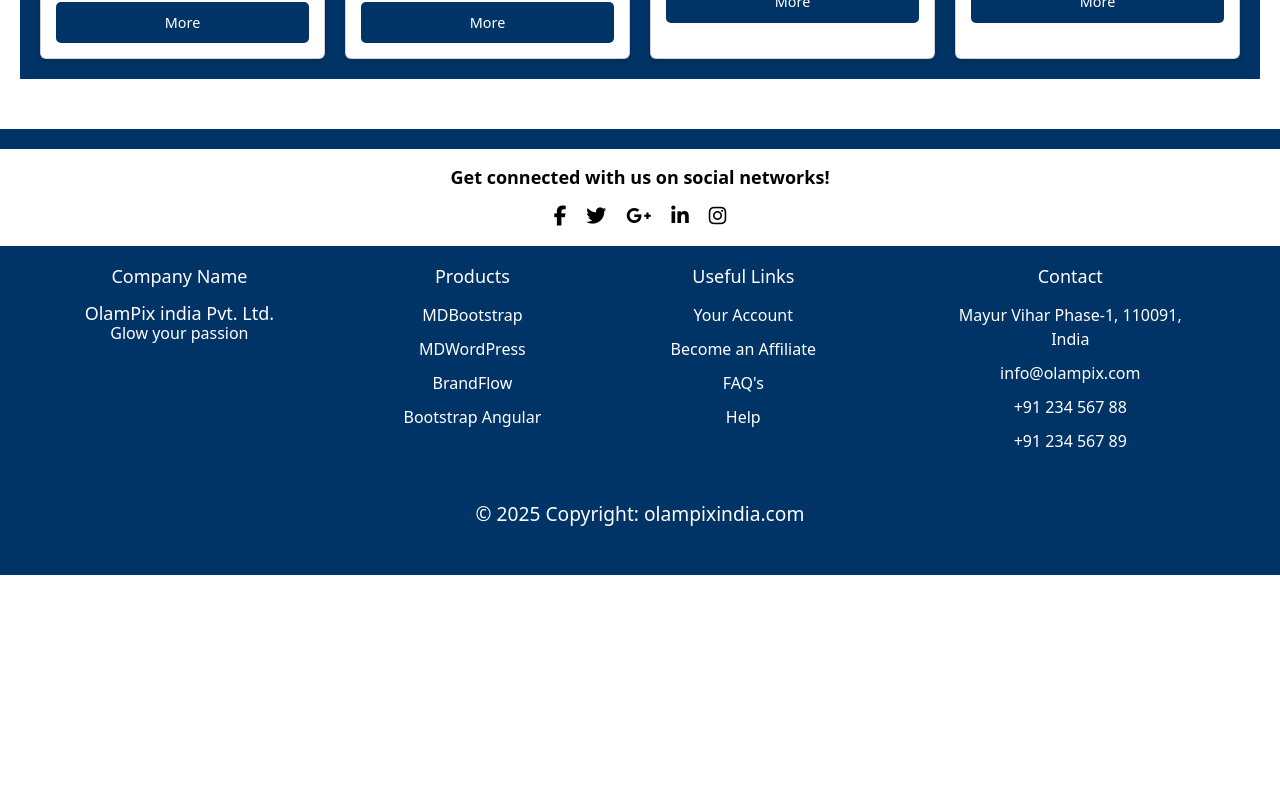
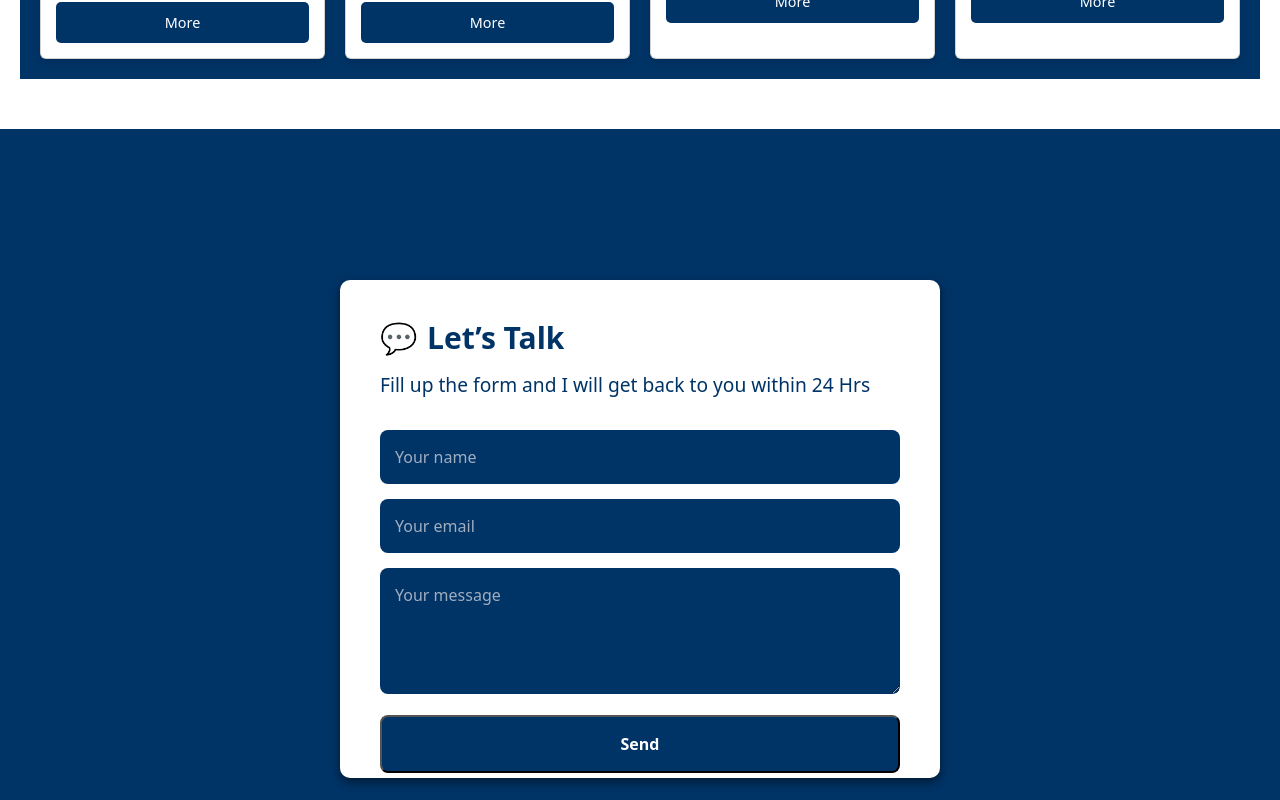
Before and after one commit to ashutoshgangwar/start_olampix, a React (Create React App) app: page / in a window 1280 px wide. Shown: the part 3480-4280 px from the top of the page. Before the commit the page ends 4055 px from the top, so only its background shows below. Built offline with nearby package versions, Linux system fonts and the light colour scheme.

Commit message:
set component foler and move all components are there

```diff
--- a/src/App.css
+++ b/src/App.css
@@ -560,3 +560,97 @@ p {
 .social-icons a:hover {
   color: var(--background-color1); /* Change color slightly on hover */
 }
+
+
+/* for query  */
+
+.query-container {
+  min-height: 100vh;
+  display: flex;
+  justify-content: center;
+  align-items: center;
+  /* background: linear-gradient(to right, #1a202c, #4c51bf); */
+  background: var(--background-color1);
+   /* background: linear-gradient(to right, #9f7aea, #667eea); */
+  margin-bottom: 10px;
+
+
+}
+
+.form-box {
+  background-color: var(--background-color3);
+  color: var(--background-color1);
+  padding: 40px;
+  border-radius: 10px;
+  box-shadow: 0 4px 10px rgba(0, 0, 0, 0.5);
+  max-width: 600px;
+  width: 100%;
+  padding-bottom: 5px;
+}
+
+.title {
+  display: flex;
+  align-items: center;
+  font-size: 1.875rem;
+  font-weight: 600;
+}
+
+.icon {
+  color: #9f7aea;
+  margin-right: 10px;
+}
+
+.subtitle {
+  margin-top: 15px;
+}
+
+.contact-info {
+  margin-top: 20px;
+}
+
+.info-item {
+  display: flex;
+  align-items: center;
+  margin-top: 10px;
+}
+
+.info-icon {
+  font-size: 1.25rem;
+  margin-right: 10px;
+}
+
+.form-container {
+  margin-top: 30px;
+}
+
+.input-field,
+.textarea-field {
+  width: 100%;
+  padding: 15px;
+  margin-bottom: 15px;
+  border-radius: 8px;
+  border: none;
+  background-color: var(--background-color1);
+  color: white;
+}
+
+.input-field::placeholder,
+.textarea-field::placeholder {
+  color: #a0aec0;
+}
+
+.send-button {
+  width: 100%;
+  padding: 15px;
+  border-radius: 8px;
+  /* background: linear-gradient(to right, #9f7aea, #667eea); */
+  background: var(--background-color1);
+  font-weight: 600;
+  color: white;
+  cursor: pointer;
+}
+
+.send-button:hover {
+  opacity: 0.9;
+  background-color: var(--background-color6);
+}
--- a/src/App.js
+++ b/src/App.js
@@ -2,16 +2,17 @@
 import React from "react";
 import './App.css';
 import "bootstrap/dist/css/bootstrap.min.css";
-import Navbar from "./Navbar";
-import Homepage from "./Homepage";
-import Community from "./Community";
+import Navbar from "./components/Navbar";
+import Homepage from "./components/Homepage";
+import Community from "./components/Community";
 // import Product from "./Produtcts";
-import Blogs from "./Blogs";
-import Gallery from "./Gallery";
-import Footer from "./Footer";
+import Blogs from "./components/Blogs";
+import Gallery from "./components/Gallery";
+import Query from "./components/Query";
+import Footer from "./components/Footer";
 // import Accordion from "./Accordion";
 //
-// import Query from "./Query";
+//
 // import Project from "./Project";
 
 
@@ -40,6 +41,9 @@ function App() {
       <section id="Community">
         <Community />
       </section>
+      <section id="Query">
+        <Query />
+      </section>
       <section id="Footer">
         <Footer />
       </section>
@@ -55,9 +59,7 @@ function App() {
         <Project/>
       </section>  */}
 
-      {/* <section id="Query">
-        <Query />
-      </section>
+      {/*
       <section id="Footer">
         <Footer />
       </section> */}
--- a/src/Blogs.js
+++ b/src/components/Blogs.js
@@ -1,5 +1,5 @@
 import React from "react";
-import "./App.css";
+import "./../App.css";
 
 function Blogs() {
   return (
--- a/src/Community.js
+++ b/src/components/Community.js
@@ -1,5 +1,5 @@
 import React from "react";
-import "./App.css";
+import "./../App.css";
 
 const Community = () => {
   const cards = [
--- a/src/Footer.js
+++ b/src/components/Footer.js
@@ -1,5 +1,5 @@
 import React from "react";
-import "./App.css";
+import "./../App.css";
 
 const Footer = () => {
   return (
--- a/src/Homepage.js
+++ b/src/components/Homepage.js
@@ -1,5 +1,5 @@
 import React from "react";
-import backgroundImage from "./images/home4.jpg"; // Adjust path based on actual file structure
+import backgroundImage from "./../images/home4.jpg"; // Adjust path based on actual file structure
 
 function Homepage() {
   return (
--- /dev/null
+++ b/src/components/Query.js
@@ -0,0 +1,41 @@
+import React from 'react';
+import "./../App.css";
+
+
+
+const ContactForm = () => {
+  return (
+    <div className="query-container">
+      <div className="form-box">
+        <h2 className="title">
+          <span className="icon">&#128172;</span> Let’s Talk
+        </h2>
+        <p className="subtitle">Fill up the form and I will get back to you within 24 Hrs</p>
+
+
+        <div className="form-container">
+          <input
+            type="text"
+            placeholder="Your name"
+            className="input-field"
+          />
+          <input
+            type="email"
+            placeholder="Your email"
+            className="input-field"
+          />
+          <textarea
+            placeholder="Your message"
+            rows="4"
+            className="textarea-field"
+          ></textarea>
+          <button className="send-button">
+             Send
+          </button>
+        </div>
+      </div>
+    </div>
+  );
+};
+
+export default ContactForm;
```
Also changed, not shown: src/Accordian.js (deleted, +0 -10 lines), src/Products.js (deleted, +0 -10 lines), src/Query.js (deleted, +0 -10 lines), src/components/Gallery.js (renamed from src/Gallery.js), src/components/Navbar.js (renamed from src/Navbar.js).
